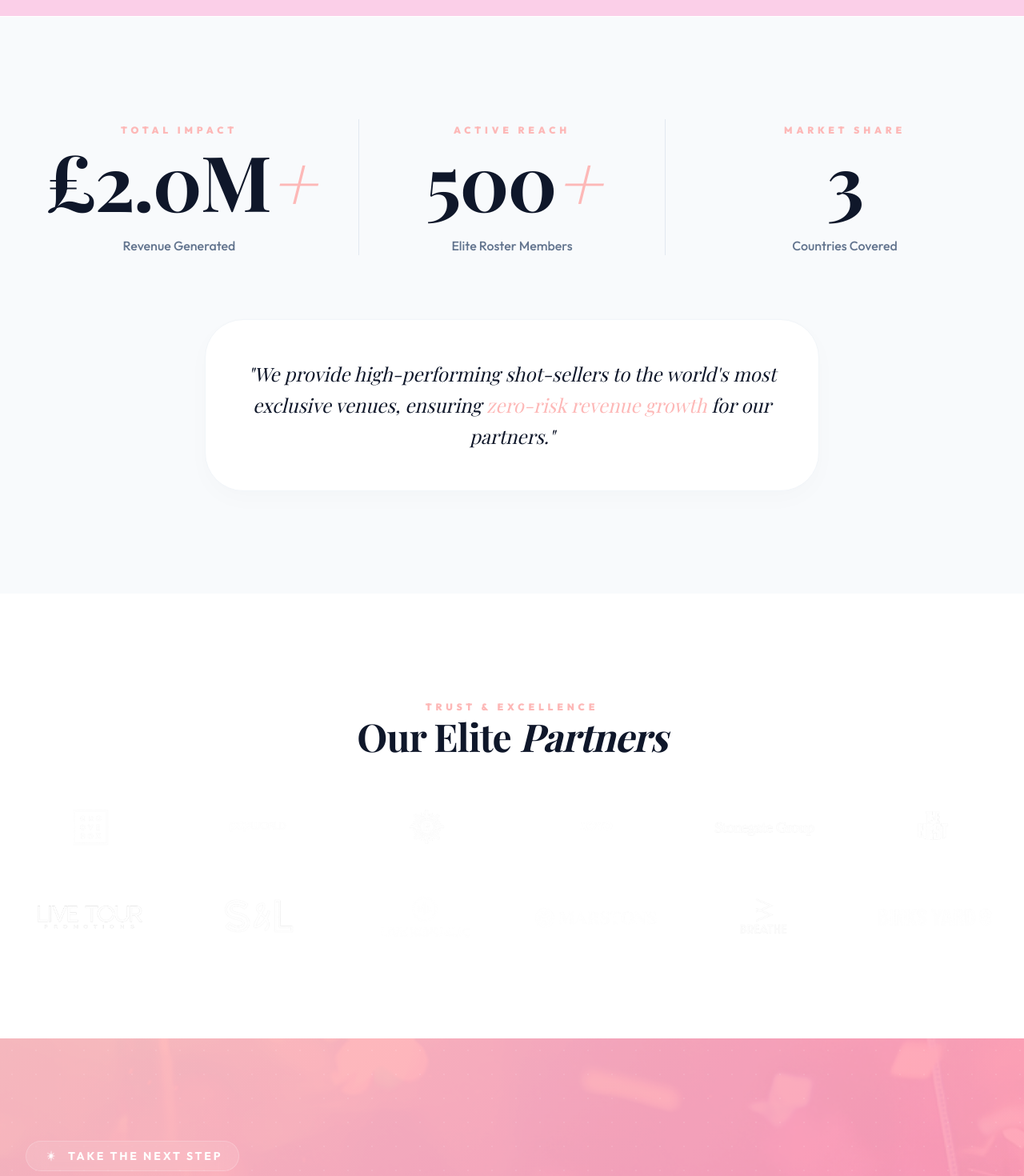
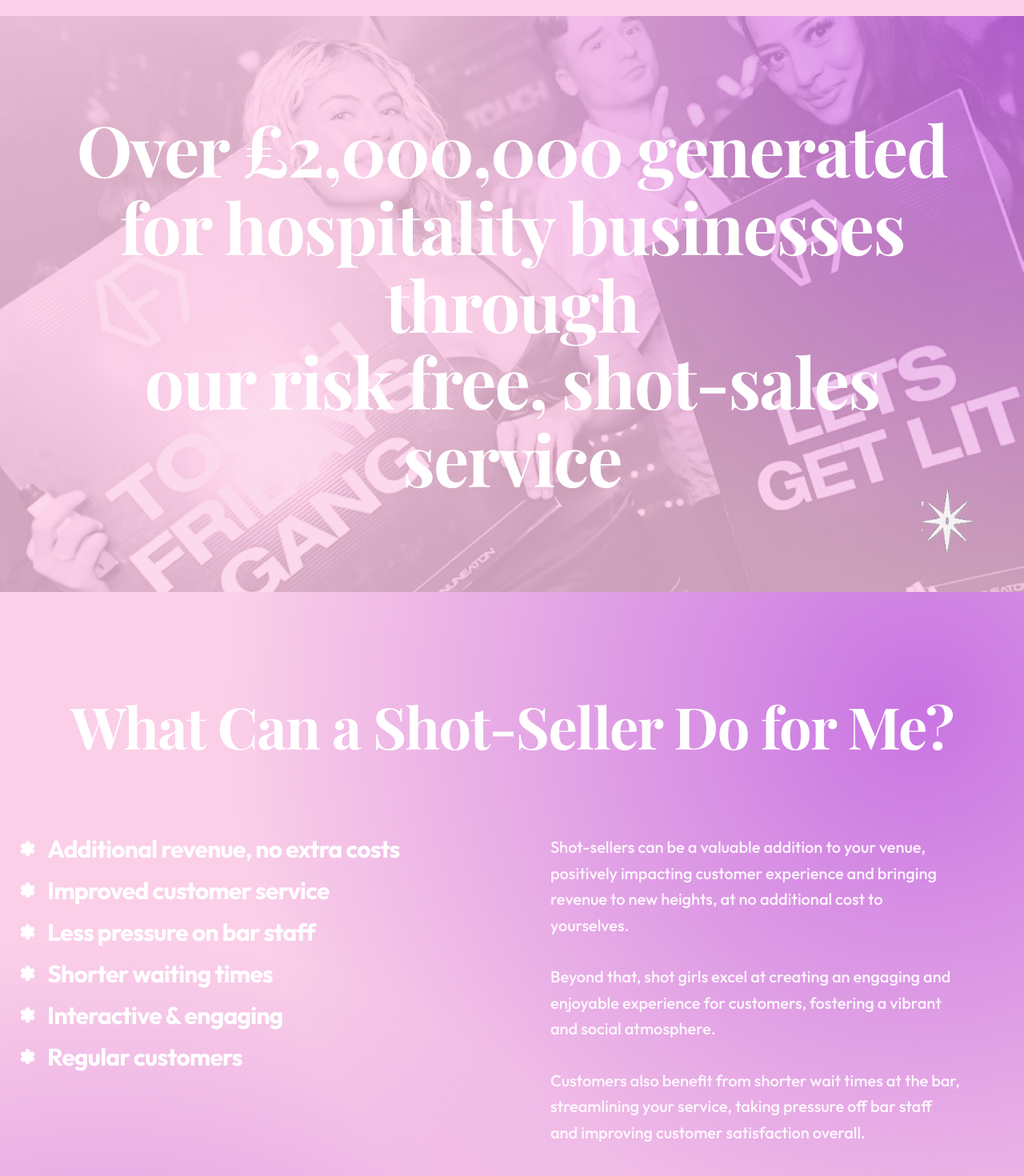
Before and after one commit to veltraaisolutions/Effervescent-Agency-website, a Next.js app: page / in a window 1280 px wide. Shown: the part 780-2250 px from the top of the page at 80% size. Built offline with nearby package versions, Linux system fonts and the light colour scheme.

Commit message:
Updated image sections

```diff
--- a/src/app/page.tsx
+++ b/src/app/page.tsx
@@ -55,6 +55,140 @@ export default function Home() {
           </motion.p>
         </div>
 
+      </section>
+
+      {/* Impact/Revenue Section - Exact Match Design */}
+      <section className="relative h-[70vh] md:h-[90vh] flex items-center justify-center overflow-hidden">
+        {/* Background Image with Saturated Brand Pink Overlay */}
+        <div className="absolute inset-0 z-0">
+          <Image
+            src="/bg-image-200,000.jpeg"
+            alt="Impact"
+            fill
+            className="object-cover"
+          />
+          {/* Layer 1: Tint the darks */}
+          <div
+            className="absolute inset-0 mix-blend-color opacity-100"
+            style={{ background: 'radial-gradient(circle at 100% 0%, #C874E2 0%, transparent 50%), #fbcfe8' }}
+          />
+          {/* Layer 2: Add solid brightness */}
+          <div
+            className="absolute inset-0 opacity-75"
+            style={{ background: 'radial-gradient(circle at 100% 0%, #C874E2 0%, transparent 50%), #fbcfe8' }}
+          />
+        </div>
+
+        {/* Content - 3 Lines Exact Match */}
+        <div className="max-w-6xl mx-auto px-6 relative z-10 text-center">
+          <motion.h2
+            initial={{ y: 20, opacity: 0 }}
+            whileInView={{ y: 0, opacity: 1 }}
+            viewport={{ once: true }}
+            transition={{ duration: 1 }}
+            className="text-4xl md:text-6xl lg:text-[5.5rem] font-serif text-white font-bold leading-[1.2] tracking-normal"
+          >
+            Over £2,000,000 generated <br />
+            for hospitality businesses through <br />
+            our risk free, shot-sales service
+          </motion.h2>
+        </div>
+
+        {/* Decorative Star - Bottom Right */}
+        <div className="absolute bottom-12 right-12 opacity-90 scale-125">
+          <div className="w-20 h-20 relative">
+            <Image src="/effervescent-sign1.png" alt="" fill className="object-contain" />
+          </div>
+        </div>
+      </section>
+
+      {/* What Can a Shot-Seller Do for Me? Section */}
+      <section className="relative py-24 md:py-32 overflow-hidden" style={{ background: 'radial-gradient(circle at 90% 10%, #C874E2 0%, transparent 50%), radial-gradient(circle at 10% 90%, #C874E2 0%, transparent 50%), #fbcfe8' }}>
+        <div className="max-w-7xl mx-auto px-6 relative z-10">
+          {/* Title */}
+          <motion.h2
+            initial={{ y: 20, opacity: 0 }}
+            whileInView={{ y: 0, opacity: 1 }}
+            viewport={{ once: true }}
+            className="text-5xl md:text-7xl font-serif text-white text-center mb-16 md:mb-24 tracking-tight"
+          >
+            What Can a Shot-Seller Do for Me?
+          </motion.h2>
+
+          <div className="grid grid-cols-1 md:grid-cols-2 gap-12 md:gap-24 mb-32">
+            {/* Left Column - List */}
+            <motion.div
+              initial={{ x: -30, opacity: 0 }}
+              whileInView={{ x: 0, opacity: 1 }}
+              viewport={{ once: true }}
+              transition={{ delay: 0.2 }}
+            >
+              <ul className="space-y-4">
+                {[
+                  "Additional revenue, no extra costs",
+                  "Improved customer service",
+                  "Less pressure on bar staff",
+                  "Shorter waiting times",
+                  "Interactive & engaging",
+                  "Regular customers"
+                ].map((item, index) => (
+                  <li key={index} className="flex items-center gap-4 text-white text-xl md:text-3xl font-bold tracking-tight">
+                    <span className="text-white text-2xl">✽</span> {item}
+                  </li>
+                ))}
+              </ul>
+            </motion.div>
+
+            {/* Right Column - Text */}
+            <motion.div
+              initial={{ x: 30, opacity: 0 }}
+              whileInView={{ x: 0, opacity: 1 }}
+              viewport={{ once: true }}
+              transition={{ delay: 0.4 }}
+              className="space-y-8 text-white/90 text-lg md:text-xl font-medium leading-relaxed max-w-lg"
+            >
+              <p>
+                Shot-sellers can be a valuable addition to your venue, positively impacting customer experience and bringing revenue to new heights, at no additional cost to yourselves.
+              </p>
+              <p>
+                Beyond that, shot girls excel at creating an engaging and enjoyable experience for customers, fostering a vibrant and social atmosphere.
+              </p>
+              <p>
+                Customers also benefit from shorter wait times at the bar, streamlining your service, taking pressure off bar staff and improving customer satisfaction overall.
+              </p>
+            </motion.div>
+          </div>
+        </div>
+
+        {/* Bottom Image Collage */}
+        <div className="relative w-full h-[400px] md:h-[500px] mt-10">
+          {/* Left Image */}
+          <div className="absolute bottom-0 left-0 w-[60%] md:w-[45%] h-full rounded-tr-[3rem] overflow-hidden shadow-2xl">
+            <Image
+              src="/tray-girl.jpeg"
+              alt="Shot seller at work"
+              fill
+              className="object-cover"
+            />
+          </div>
+
+          {/* Right Overlapping Image */}
+          <div className="absolute bottom-10 left-[45%] md:left-[35%] w-[50%] md:w-[35%] h-[90%] rounded-[2rem] overflow-hidden shadow-2xl transform rotate-[8deg] border-4 border-white/20">
+            <Image
+              src="/tray-girl2.jpeg"
+              alt="Shot seller serving"
+              fill
+              className="object-cover"
+            />
+          </div>
+        </div>
+
+        {/* Decorative Star - Bottom Right */}
+        <div className="absolute bottom-12 right-12 opacity-90 scale-125 z-20">
+          <div className="w-20 h-20 relative">
+            <Image src="/effervescent-sign1.png" alt="" fill className="object-contain" />
+          </div>
+        </div>
       </section>
 
       <Milestones />
```
Also changed, not shown: public/tray-girl-2.jpeg (deleted), public/tray-girl2.jpeg (added).
